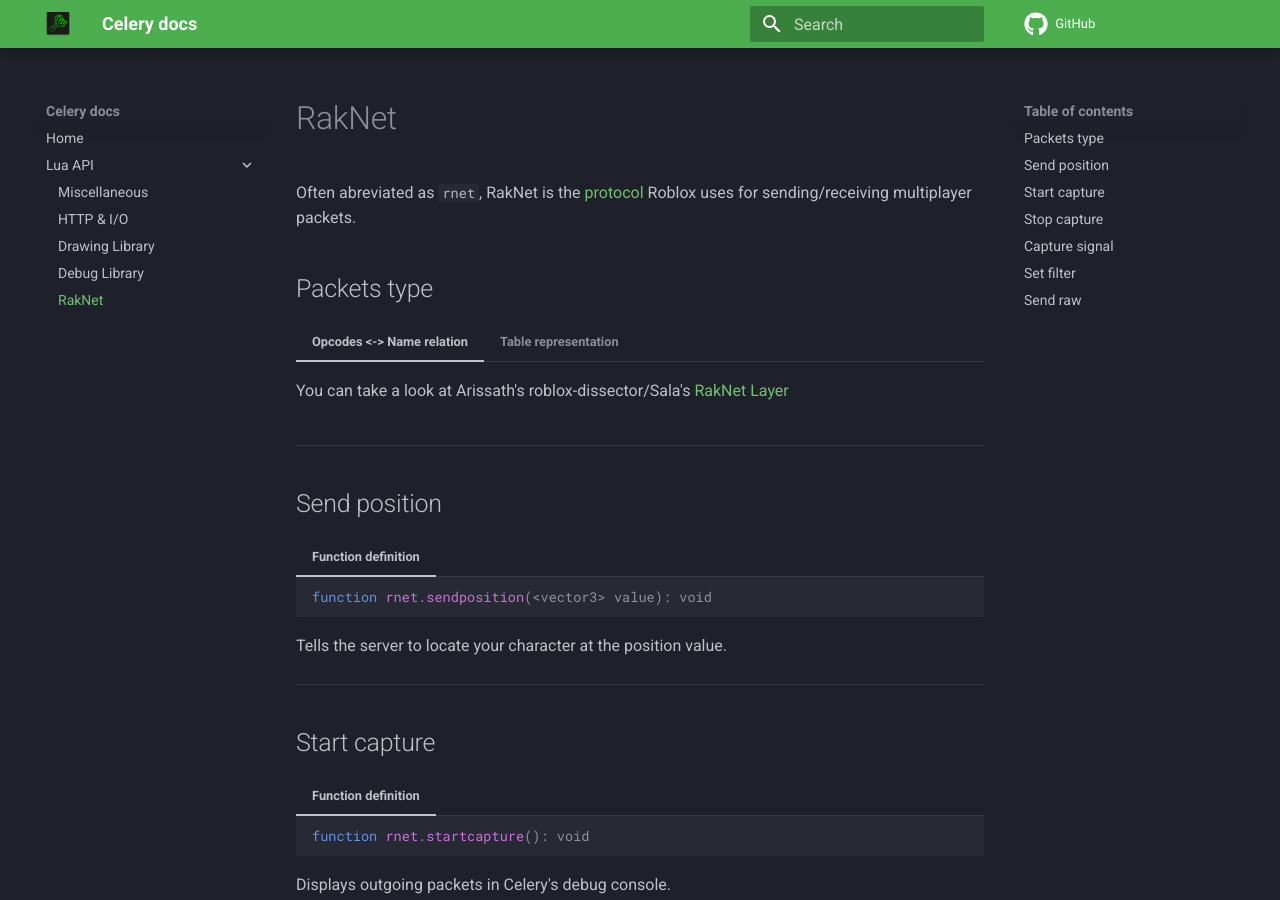
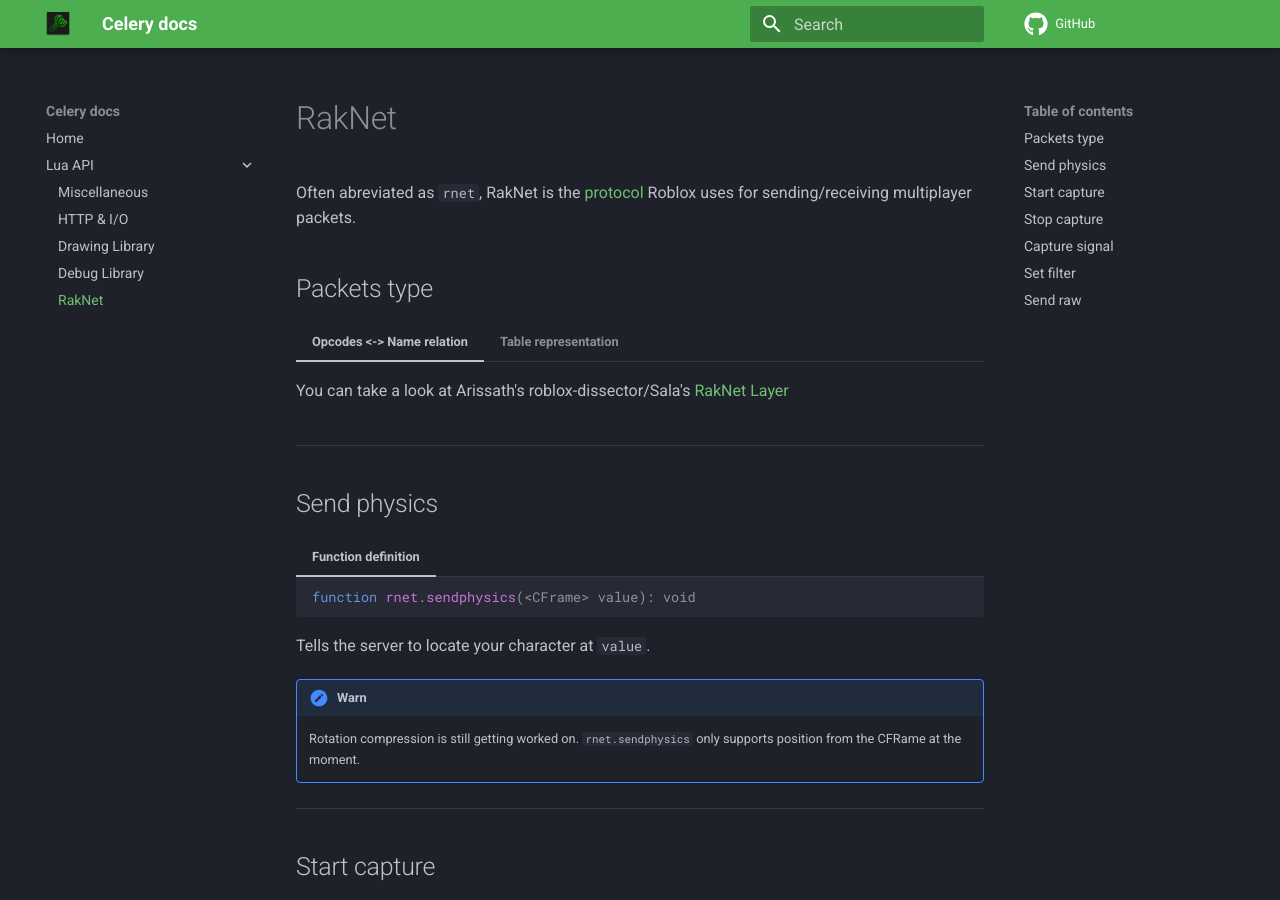
Before and after one commit to CeleryRBLX/CeleryRBLX.github.io, an MkDocs documentation site: the page built from docs/lua/rnet.md, in a window 1280 px wide and 900 px high. Built offline with MkDocs 1.6.1 and Material for MkDocs 9.7.7, drawn with Linux system fonts in a browser that asks for light colours; comment, search, counter and statistics services are not loaded.

Commit message:
Changed sendposition to sendphysics and added reference to HttpGetAsync

````diff
--- a/docs/lua/rnet.md
+++ b/docs/lua/rnet.md
@@ -52,15 +52,19 @@ Often abreviated as ``rnet``, RakNet is the [protocol](http://www.jenkinssoftwar
 
 ---
 
-## Send position
+## Send physics
 
 === "Function definition"
 
     ```lua
-    function rnet.sendposition(<vector3> value): void
+    function rnet.sendphysics(<CFrame> value): void
     ```
 
-Tells the server to locate your character at the position value.
+Tells the server to locate your character at ``value``.
+
+!!! warn
+    Rotation compression is still getting worked on.
+    ``rnet.sendphysics`` only supports position from the CFRame at the moment.
 
 ---
 
````
Also changed, not shown: README.md (+2 -0 lines), docs/lua/io.md (+1 -1 lines).
